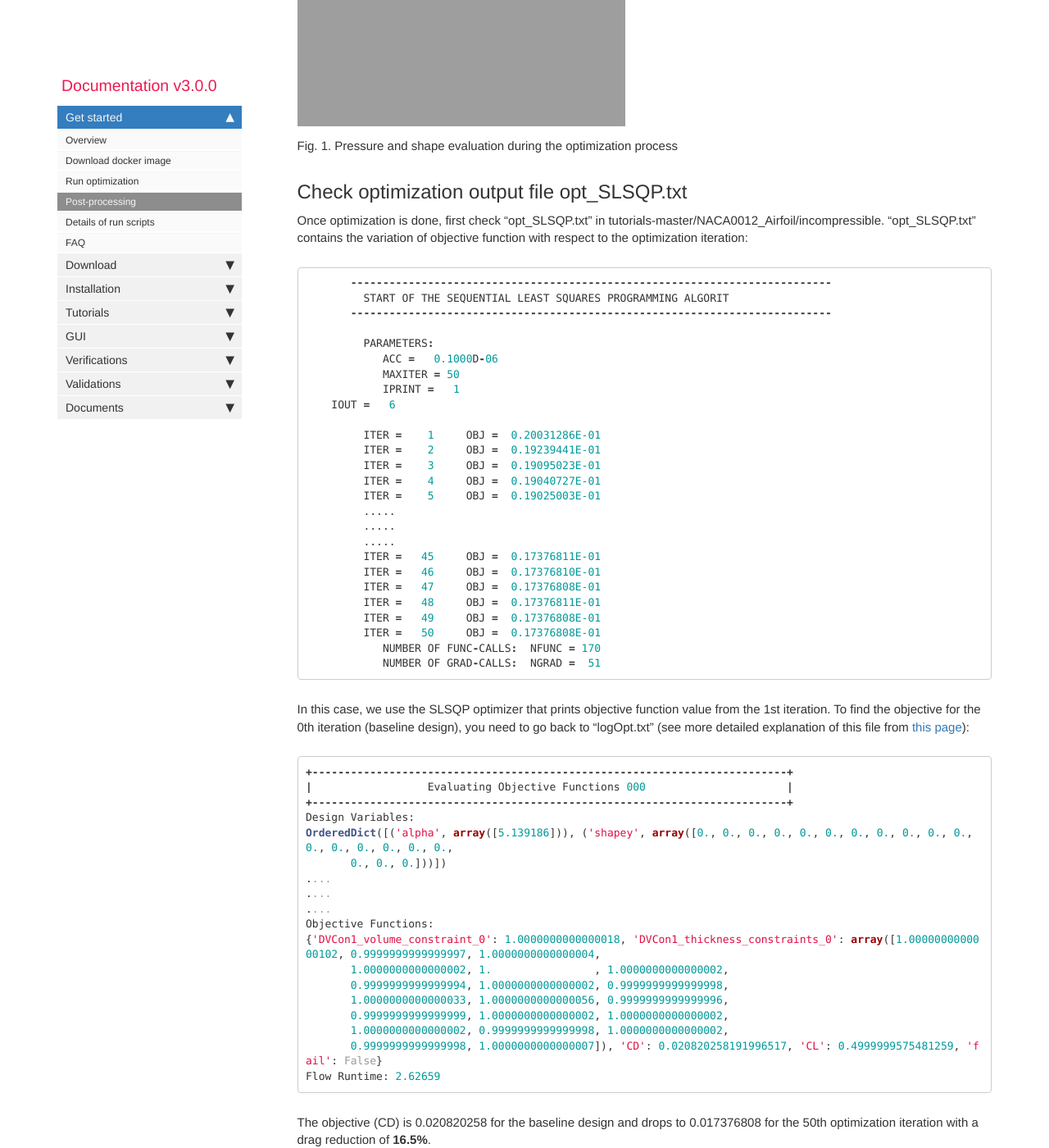
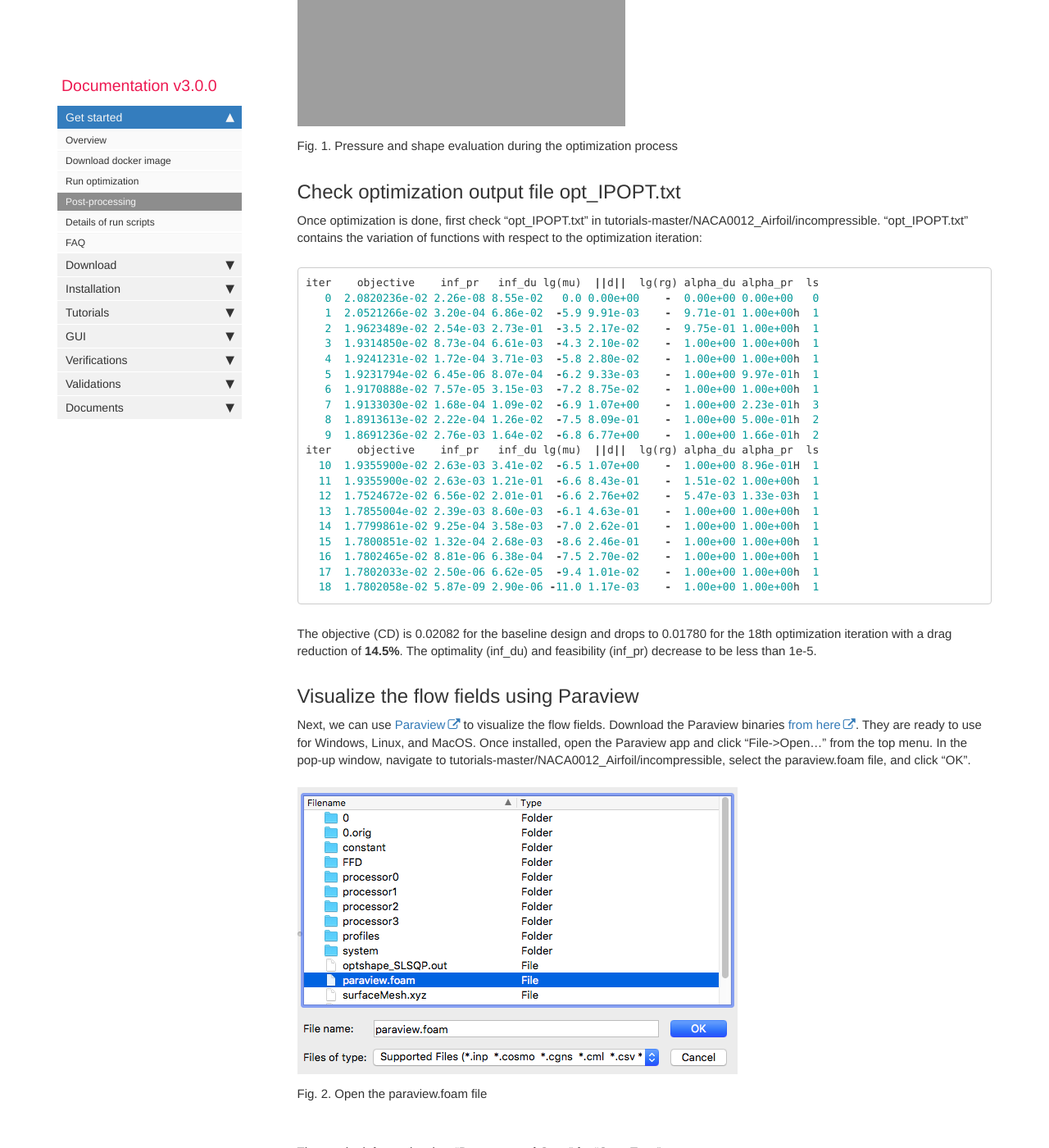
Before and after one commit to DAFoam/DAFoam.github.io, a Jekyll site: the page built from pages/mydoc/mydoc_get_started_post_processing.md, in a window 1280 px wide and 1400 px high, scrolled down 499 px. Shown: the whole window at 82% size. Built offline with Jekyll 4.4.1, drawn with Linux system fonts in a browser that asks for light colours; comment, search, counter and statistics services are not loaded; some of the changed text lies outside the part shown.

Commit message:
content update

````diff
--- a/pages/mydoc/mydoc_get_started_post_processing.md
+++ b/pages/mydoc/mydoc_get_started_post_processing.md
@@ -1,7 +1,7 @@
 ---
 title: Post-processing
 keywords: post-processing
-summary: "Check opt_SLSQP.txt for optimization progress and use Paraview to visualize flow fields."
+summary: "Check opt_IPOPT.txt for optimization progress and use Paraview to visualize flow fields."
 sidebar: mydoc_sidebar
 permalink: mydoc_get_started_post_processing.html
 folder: mydoc
@@ -11,65 +11,35 @@ folder: mydoc
 
 Fig. 1. Pressure and shape evaluation during the optimization process
 
-## Check optimization output file opt_SLSQP.txt
+## Check optimization output file opt_IPOPT.txt
 
-Once optimization is done, first check "opt_SLSQP.txt" in tutorials-master/NACA0012_Airfoil/incompressible. "opt_SLSQP.txt" contains the variation of objective function with respect to the optimization iteration:
+Once optimization is done, first check "opt_IPOPT.txt" in tutorials-master/NACA0012_Airfoil/incompressible. "opt_IPOPT.txt" contains the variation of functions with respect to the optimization iteration:
 
 ```c++
-       ---------------------------------------------------------------------------
-         START OF THE SEQUENTIAL LEAST SQUARES PROGRAMMING ALGORIT
-       ---------------------------------------------------------------------------
-
-         PARAMETERS:
-            ACC =   0.1000D-06
-            MAXITER = 50
-            IPRINT =   1
-    IOUT =   6
-
-         ITER =    1     OBJ =  0.20031286E-01
-         ITER =    2     OBJ =  0.19239441E-01
-         ITER =    3     OBJ =  0.19095023E-01
-         ITER =    4     OBJ =  0.19040727E-01
-         ITER =    5     OBJ =  0.19025003E-01
-         .....
-         .....
-         .....
-         ITER =   45     OBJ =  0.17376811E-01
-         ITER =   46     OBJ =  0.17376810E-01
-         ITER =   47     OBJ =  0.17376808E-01
-         ITER =   48     OBJ =  0.17376811E-01
-         ITER =   49     OBJ =  0.17376808E-01
-         ITER =   50     OBJ =  0.17376808E-01
-            NUMBER OF FUNC-CALLS:  NFUNC = 170
-            NUMBER OF GRAD-CALLS:  NGRAD =  51
+iter    objective    inf_pr   inf_du lg(mu)  ||d||  lg(rg) alpha_du alpha_pr  ls
+   0  2.0820236e-02 2.26e-08 8.55e-02   0.0 0.00e+00    -  0.00e+00 0.00e+00   0
+   1  2.0521266e-02 3.20e-04 6.86e-02  -5.9 9.91e-03    -  9.71e-01 1.00e+00h  1
+   2  1.9623489e-02 2.54e-03 2.73e-01  -3.5 2.17e-02    -  9.75e-01 1.00e+00h  1
+   3  1.9314850e-02 8.73e-04 6.61e-03  -4.3 2.10e-02    -  1.00e+00 1.00e+00h  1
+   4  1.9241231e-02 1.72e-04 3.71e-03  -5.8 2.80e-02    -  1.00e+00 1.00e+00h  1
+   5  1.9231794e-02 6.45e-06 8.07e-04  -6.2 9.33e-03    -  1.00e+00 9.97e-01h  1
+   6  1.9170888e-02 7.57e-05 3.15e-03  -7.2 8.75e-02    -  1.00e+00 1.00e+00h  1
+   7  1.9133030e-02 1.68e-04 1.09e-02  -6.9 1.07e+00    -  1.00e+00 2.23e-01h  3
+   8  1.8913613e-02 2.22e-04 1.26e-02  -7.5 8.09e-01    -  1.00e+00 5.00e-01h  2
+   9  1.8691236e-02 2.76e-03 1.64e-02  -6.8 6.77e+00    -  1.00e+00 1.66e-01h  2
+iter    objective    inf_pr   inf_du lg(mu)  ||d||  lg(rg) alpha_du alpha_pr  ls
+  10  1.9355900e-02 2.63e-03 3.41e-02  -6.5 1.07e+00    -  1.00e+00 8.96e-01H  1
+  11  1.9355900e-02 2.63e-03 1.21e-01  -6.6 8.43e-01    -  1.51e-02 1.00e+00h  1
+  12  1.7524672e-02 6.56e-02 2.01e-01  -6.6 2.76e+02    -  5.47e-03 1.33e-03h  1
+  13  1.7855004e-02 2.39e-03 8.60e-03  -6.1 4.63e-01    -  1.00e+00 1.00e+00h  1
+  14  1.7799861e-02 9.25e-04 3.58e-03  -7.0 2.62e-01    -  1.00e+00 1.00e+00h  1
+  15  1.7800851e-02 1.32e-04 2.68e-03  -8.6 2.46e-01    -  1.00e+00 1.00e+00h  1
+  16  1.7802465e-02 8.81e-06 6.38e-04  -7.5 2.70e-02    -  1.00e+00 1.00e+00h  1
+  17  1.7802033e-02 2.50e-06 6.62e-05  -9.4 1.01e-02    -  1.00e+00 1.00e+00h  1
+  18  1.7802058e-02 5.87e-09 2.90e-06 -11.0 1.17e-03    -  1.00e+00 1.00e+00h  1
 ```
 
-In this case, we use the SLSQP optimizer that prints objective function value from the 1st iteration. To find the objective for the 0th iteration (baseline design), you need to go back to "logOpt.txt" (see more detailed explanation of this file from [this page](mydoc_get_started_runscript.html)):
-
-```python
-+--------------------------------------------------------------------------+
-|                  Evaluating Objective Functions 000                      |
-+--------------------------------------------------------------------------+
-Design Variables:
-OrderedDict([('alpha', array([5.139186])), ('shapey', array([0., 0., 0., 0., 0., 0., 0., 0., 0., 0., 0., 0., 0., 0., 0., 0., 0.,
-       0., 0., 0.]))])
-....
-....
-....
-Objective Functions:
-{'DVCon1_volume_constraint_0': 1.0000000000000018, 'DVCon1_thickness_constraints_0': array([1.0000000000000102, 0.9999999999999997, 1.0000000000000004,
-       1.0000000000000002, 1.                , 1.0000000000000002,
-       0.9999999999999994, 1.0000000000000002, 0.9999999999999998,
-       1.0000000000000033, 1.0000000000000056, 0.9999999999999996,
-       0.9999999999999999, 1.0000000000000002, 1.0000000000000002,
-       1.0000000000000002, 0.9999999999999998, 1.0000000000000002,
-       0.9999999999999998, 1.0000000000000007]), 'CD': 0.020820258191996517, 'CL': 0.4999999575481259, 'fail': False}
-Flow Runtime: 2.62659
-```
-
-The objective (CD) is 0.020820258 for the baseline design and drops to 0.017376808 for the 50th optimization iteration with a drag reduction of **16.5%**.
-
-{% include note.html content="For other optimizers such as snopt, the opt_SNOPT_summary.txt file contains the objective for the 0th iteration so there is no need to check the logOpt.txt file." %}
+The objective (CD) is 0.02082 for the baseline design and drops to 0.01780 for the 18th optimization iteration with a drag reduction of **14.5%**. The optimality (inf_du) and feasibility (inf_pr) decrease to be less than 1e-5.
 
 ## Visualize the flow fields using Paraview
 
````
